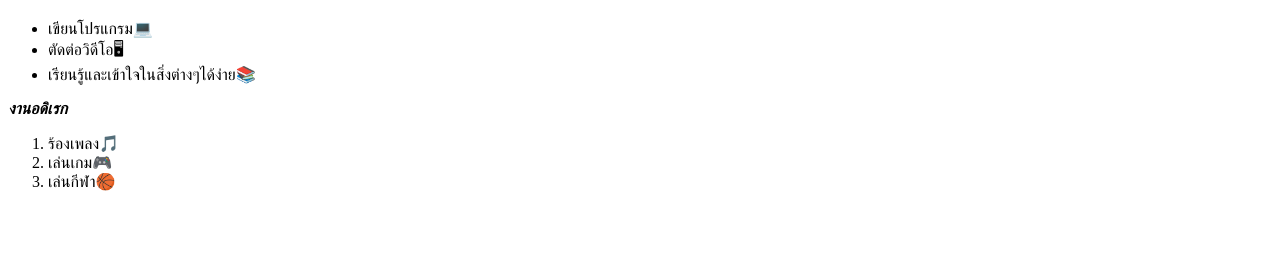
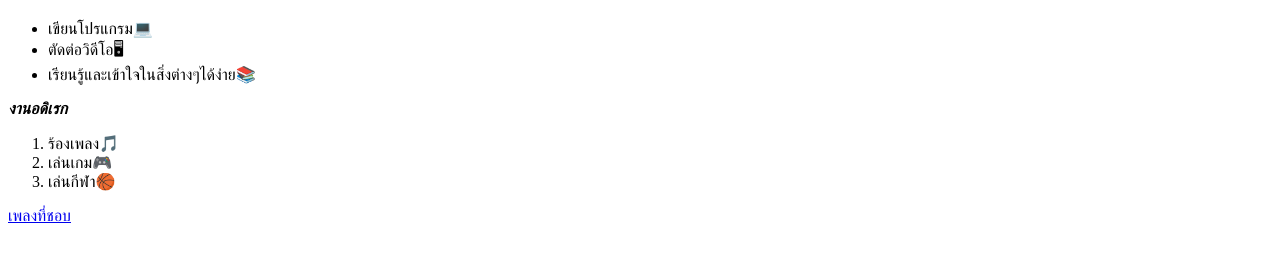
Before and after one commit to Frame27066/28Korakod, a plain HTML site: page work2.html in a window 1280 px wide. Shown: the part 458-720 px from the top of the page. Drawn offline with Linux system fonts and the light colour scheme.

Commit message:
Add files via upload

```diff
--- a/work2.html
+++ b/work2.html
@@ -27,7 +27,7 @@
      <li>เล่นเกม🎮</li>
      <li>เล่นกีฬา🏀</li>
     </ol>
-    <a href="https://www.youtube.com/watch?v=UHpJzCd_lXo"></a>
+    <a href="https://www.youtube.com/watch?v=UHpJzCd_lXo">เพลงที่ชอบ</a>
 
 </body>
 
```
